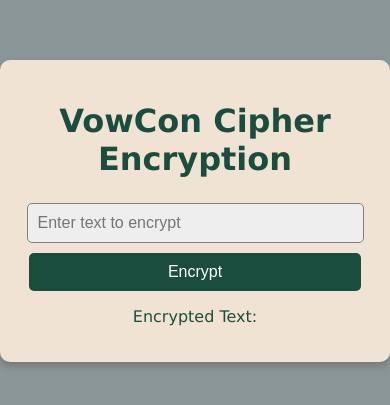
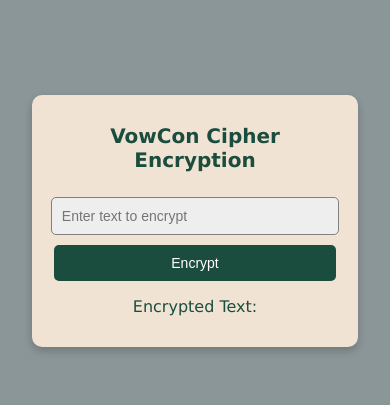
Before and after one commit to dreadnought2099/VowCon-Cipher-Encryption, a plain HTML site: page index.html in a window 390 px wide. Shown: the part 211-616 px from the top of the page. Drawn offline with Linux system fonts and the light colour scheme.

Commit message:
responsiveness changes

```diff
--- a/style.css
+++ b/style.css
@@ -6,6 +6,7 @@ body {
     height: 100vh;
     background-color: #8b9699;
     margin: 0;
+    padding: 10px;
 }
 
 .container {
@@ -14,9 +15,9 @@ body {
     border-radius: 10px;
     box-shadow: 0 4px 8px rgba(0, 0, 0, 0.2);
     text-align: center;
-    max-width: 600px; /* Prevents container from getting too wide */
-    min-width: 300px; /* Prevents it from being too small */
-    width: auto; /* Adapts to content size */
+    max-width: 500px; /* Prevents container from getting too wide */
+    min-width: 280px; /* Prevents it from being too small */
+    width: 90%; /* Adapts to content size */
 }
 
 input{
@@ -60,3 +61,24 @@ h1 {
 #output {
     font-weight: bolder;
 }
+
+
+@media (max-width: 480px) {
+    .container {
+        width: 80%; /* ✅ Slightly wider to use available space */
+        padding: 15px;
+    }
+
+    input, button {
+        font-size: 14px; /* ✅ Reduce font size for readability */
+        padding: 10px;
+    }
+
+    h1 {
+        font-size: 20px; /* ✅ Adjust heading size */
+    }
+
+    #output {
+        font-size: 16px;
+    }
+}
```
